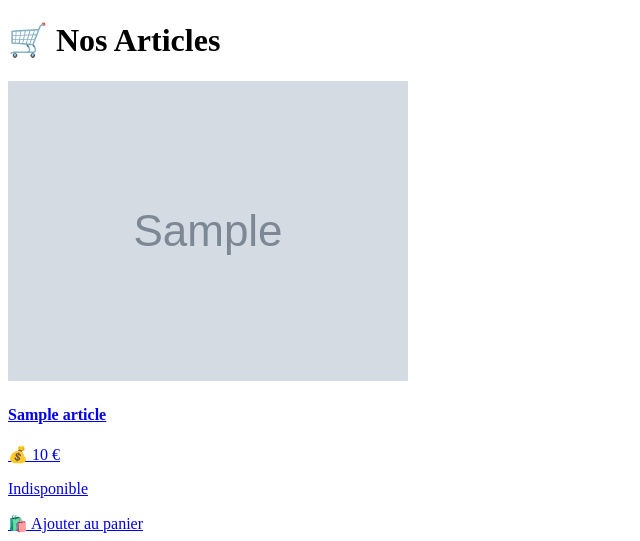
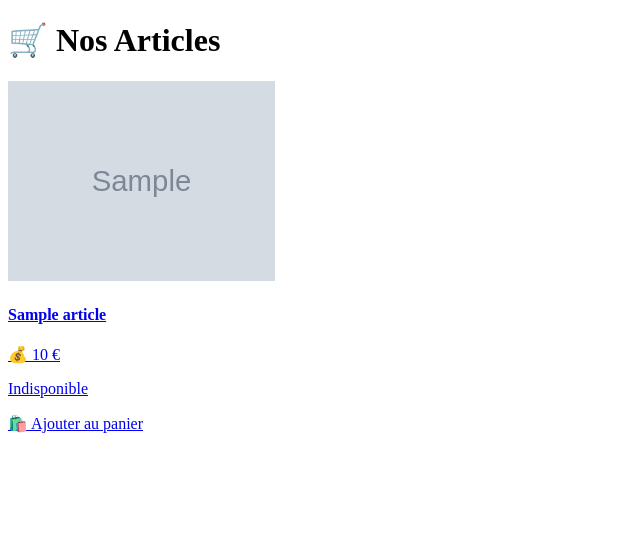
Before and after one commit to Rdschmps/BDS-RYC, a Symfony app: template templates/article/index.html.twig in a window 1280 px wide. Shown: the part 260-801 px from the top of the page, without its empty margins (0-640 px from the left). After the commit the page ends 693 px from the top, so only its background shows below. Run offline with Twig, Linux system fonts and the light colour scheme; the template is opened without the code that fills it: most values are stand-ins (such as "Sample title", 1, 10 or a date in 2020); grey boxes marked "Sample" are stand-in pictures; some libraries are stand-ins or nearby versions.

Commit message:
modif shop

```diff
--- a/templates/article/index.html.twig
+++ b/templates/article/index.html.twig
@@ -8,14 +8,17 @@
 
     <div class="grid grid-cols-1 sm:grid-cols-2 lg:grid-cols-3 gap-8">
         {% for article in articles %}
-            <div class="bg-white shadow-lg rounded-2xl overflow-hidden transform transition-all duration-300 hover:shadow-2xl hover:-translate-y-2 w-[500px] h-[500px]">
+            <div class="bg-white shadow-lg rounded 2xl overflow-hidden transform transition-all duration-300 hover:shadow-2xl hover:-translate-y-2 w-450px h-550px">
                 <a href="{{ path('app_articles_show', {'id': article.id}) }}">
+                    <!-- Image -->
                     <img src="{{ article.imageUrl ? asset('uploads/articles/' ~ article.imageUrl) : asset('assets/default-image.jpg') }}"
                          alt="{{ article.name }}"
-                         class=" h-64 object-cover  object-cover transition-opacity duration-300 hover:opacity-90"
+                         class="w-full"
+                         style="height: 200px; object-fit: cover;"
                          onerror="this.src='{{ asset('asset/default-image.jpg') }}'"/>
 
-                    <div class="p-2 bg-gray-50">
+                    <!-- Info Section -->
+                    <div class="p-4 bg-gray-50">
                         <h4 class="text-sm font-semibold text-gray-900">{{ article.name }}</h4>
                         <p class="text-xs text-gray-700 mt-1">💰 <span class="font-bold text-indigo-600">{{ article.price }} €</span></p>
                         <p class="mt-2">
@@ -27,6 +30,7 @@
                         </p>
                     </div>
                 </a>
+                <!-- Add to Cart Section -->
                 <div class="p-2 bg-white">
                     <a href="/cart/add-to-cart/{{ article.id }}"
                        class="block text-center bg-indigo-600 text-black px-2 py-1 rounded-lg font-semibold shadow-md hover:bg-indigo-700 active:scale-95 transition-all ease-in-out duration-300">
```
